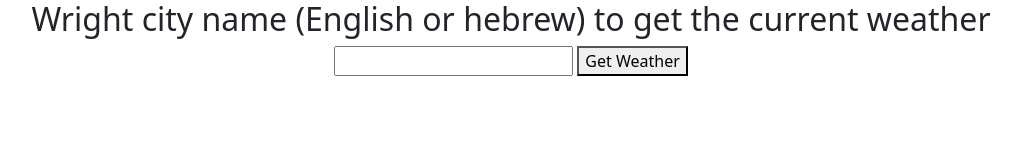
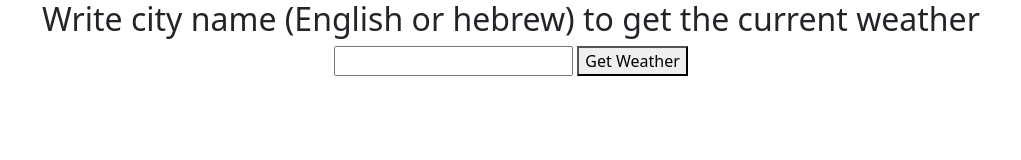
Before and after one commit to reemtamir/current-weather-api-, a plain HTML site: page index.html in a window 1280 px wide. Shown: the whole page, without its empty margins (129-1150 px from the left). Drawn offline with nearby package versions, Linux system fonts and the light colour scheme.

Commit message:
fix html

```diff
--- a/index.html
+++ b/index.html
@@ -26,7 +26,7 @@
   </head>
   <body class="text-center">
     <div class="container">
-      <h2>Wright city name (English or hebrew) to get the current weather</h2>
+      <h2>Write city name (English or hebrew) to get the current weather</h2>
       <div class="get-data mb-5">
         <input type="text" class="text" />
         <button type="submit" id="btn" class="submit">Get Weather</button>
```
